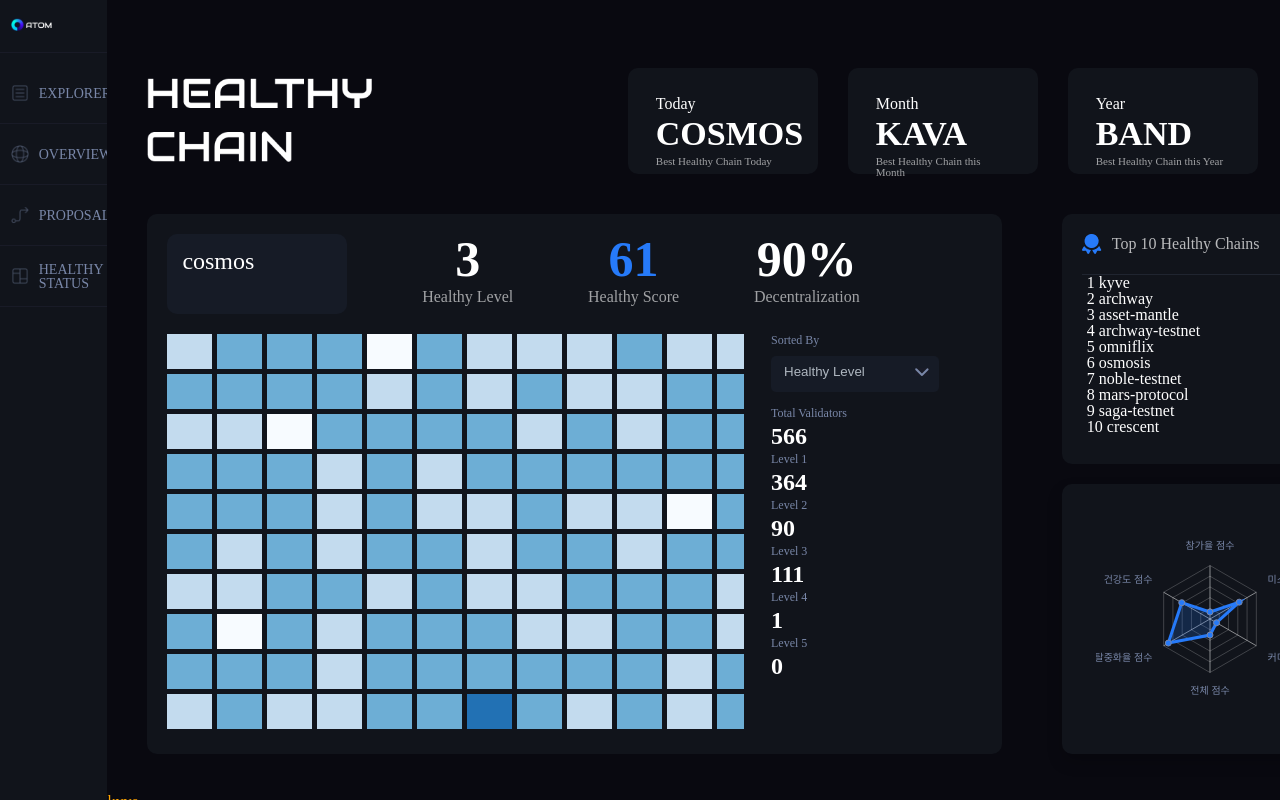
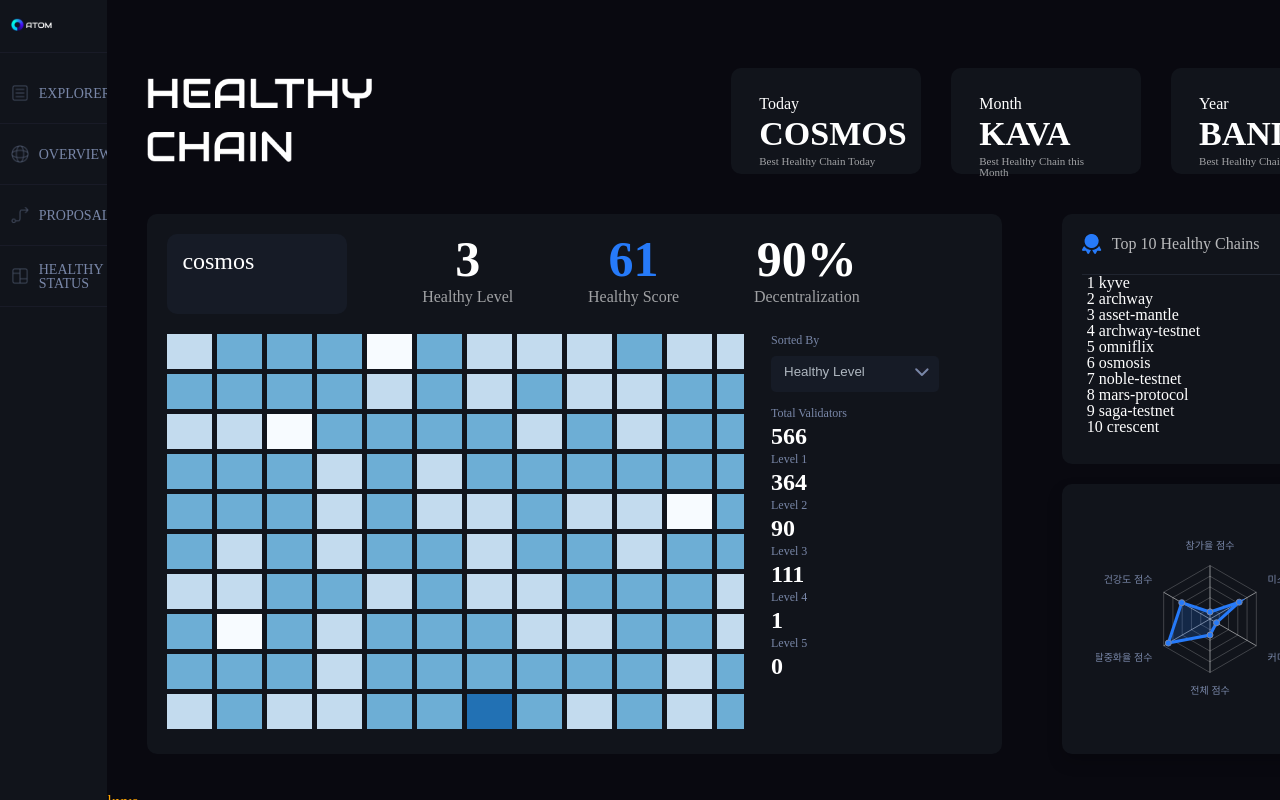
Before and after one commit to InformationDesign-Project/Client, a SvelteKit app: page / in a window 1280 px wide. Shown: the top 800 px of the page. Built offline with nearby package versions, Linux system fonts and the light colour scheme.

Commit message:
Style: 메인 헤더 너비 조정

```diff
--- a/src/components/Main/MainHeader.svelte
+++ b/src/components/Main/MainHeader.svelte
@@ -31,7 +31,7 @@
 		display: flex;
 		justify-content: space-between;
 		align-items: center;
-		width: 90.5%;
+		width: 98.5%;
 	}
 
 	.logo {
```
